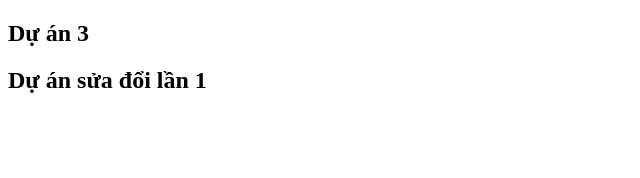
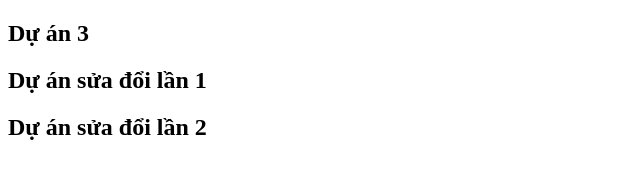
Before and after one commit to VoPhamKhanhDuy/DuAn_03, a plain HTML site: page index.html in a window 1280 px wide. Shown: the whole page, without its empty margins (0-640 px from the left). Drawn offline with Linux system fonts and the light colour scheme.

Commit message:
Dự án sử đổi lần 2

```diff
--- a/index.html
+++ b/index.html
@@ -8,5 +8,6 @@
 <body>
     <h2>Dự án 3 </h2>
     <H2>Dự án sửa đổi lần 1 </H2>
+    <h2>Dự án sửa đổi lần 2 </h2>
 </body>
 </html>
```
